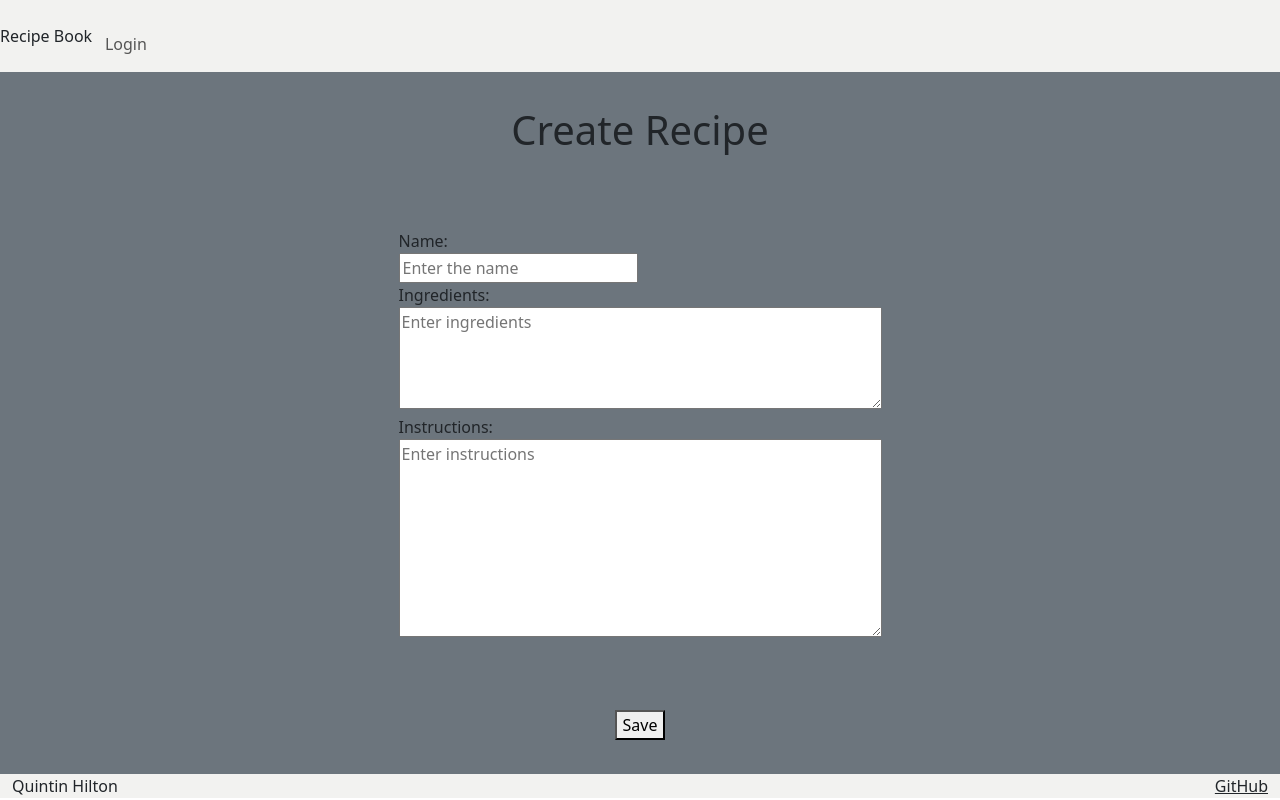
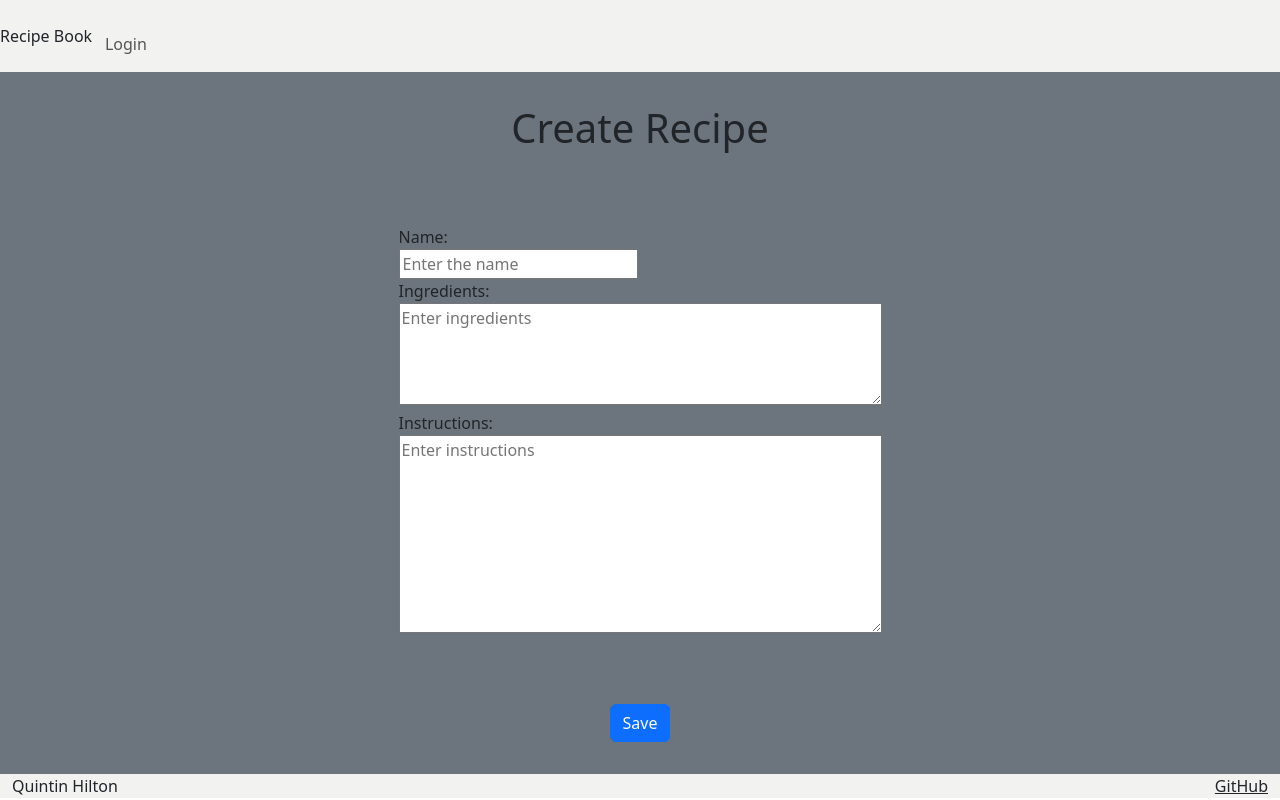
Before and after one commit to qhilton/startup, a React (Vite) app in the folder recipebook260-html/: page /createRecipe in a window 1280 px wide. Built offline with nearby package versions, Linux system fonts and the light colour scheme.

Commit message:
update save button createRecipe

```diff
--- a/recipebook260-html/src/createRecipe/createRecipe.jsx
+++ b/recipebook260-html/src/createRecipe/createRecipe.jsx
@@ -1,6 +1,6 @@
 import React, { useState } from 'react';
-// import Recipe from '../Recipe';
 import { useNavigate } from 'react-router-dom';
+import Button from 'react-bootstrap/Button';
 import './createRecipe.css';
 
 
@@ -12,10 +12,8 @@ const CreateRecipe = (props) => {
   const navigate = useNavigate();
 
   const handleSave = () => {
-    // Generate a unique ID for the object (e.g., using timestamp)
     const newRecipeId = Date.now();
 
-    // Create the object to store
     const newRecipe = {
       id: newRecipeId,
       name: name,
@@ -23,10 +21,8 @@ const CreateRecipe = (props) => {
       instructions: instructions
     };
 
-    // Store the object in localStorage
     localStorage.setItem(newRecipeId.toString(), JSON.stringify(newRecipe));
 
-    // Redirect to viewObject page with the new object's ID
     navigate(`/viewRecipe/${newRecipeId.toString()}`);
   };
 
@@ -46,8 +42,8 @@ const CreateRecipe = (props) => {
       body: JSON.stringify(newRecipe),
     });
 
-    // Let other players know the game has concluded
-    GameNotifier.broadcastEvent(userName, GameEvent.End, newScore);
+    //GameNotifier.broadcastEvent(userName, GameEvent.End, newScore);
+    navigate(`/viewRecipe/${newRecipeId.toString()}`);
   }
 
 
@@ -95,7 +91,7 @@ const CreateRecipe = (props) => {
           </div>
         </div>
 
-        <button onClick={saveRecipe}>Save</button>
+        <Button variant='primary' onClick={saveRecipe}>Save</Button>
       </main>
 
   );
--- a/recipebook260-html/src/home/home.jsx
+++ b/recipebook260-html/src/home/home.jsx
@@ -32,7 +32,7 @@ const Home = () => {
 
             const allRecipes = [];
             for (let i = 0; i < localStorage.length; i++) {
-                const key = localStorage.key(i); // Get the key (which is the ID)
+                const key = localStorage.key(i);
                 if (key != "userName") {
                     const recipe = JSON.parse(localStorage.getItem(key));
                     if (recipe) {
```
